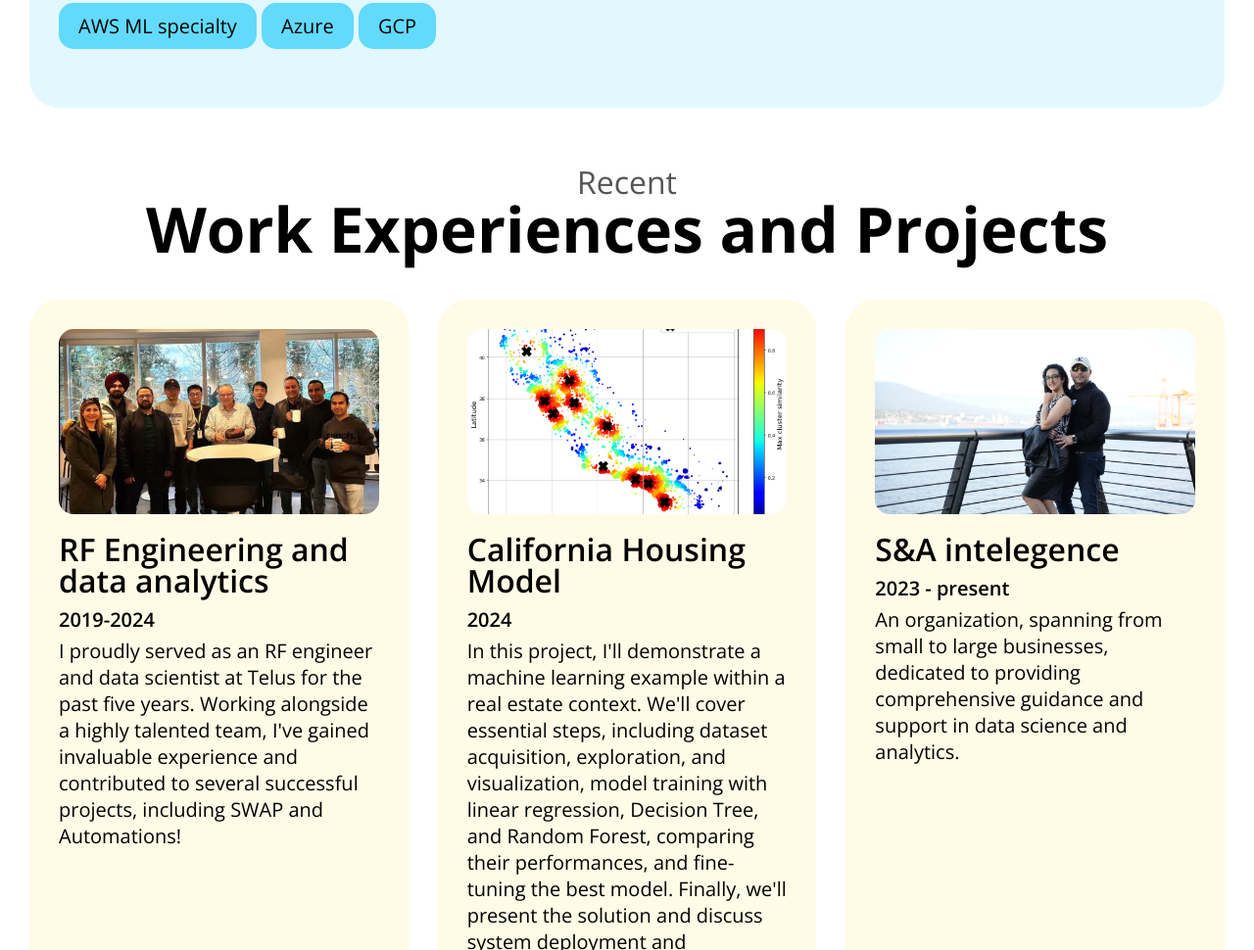
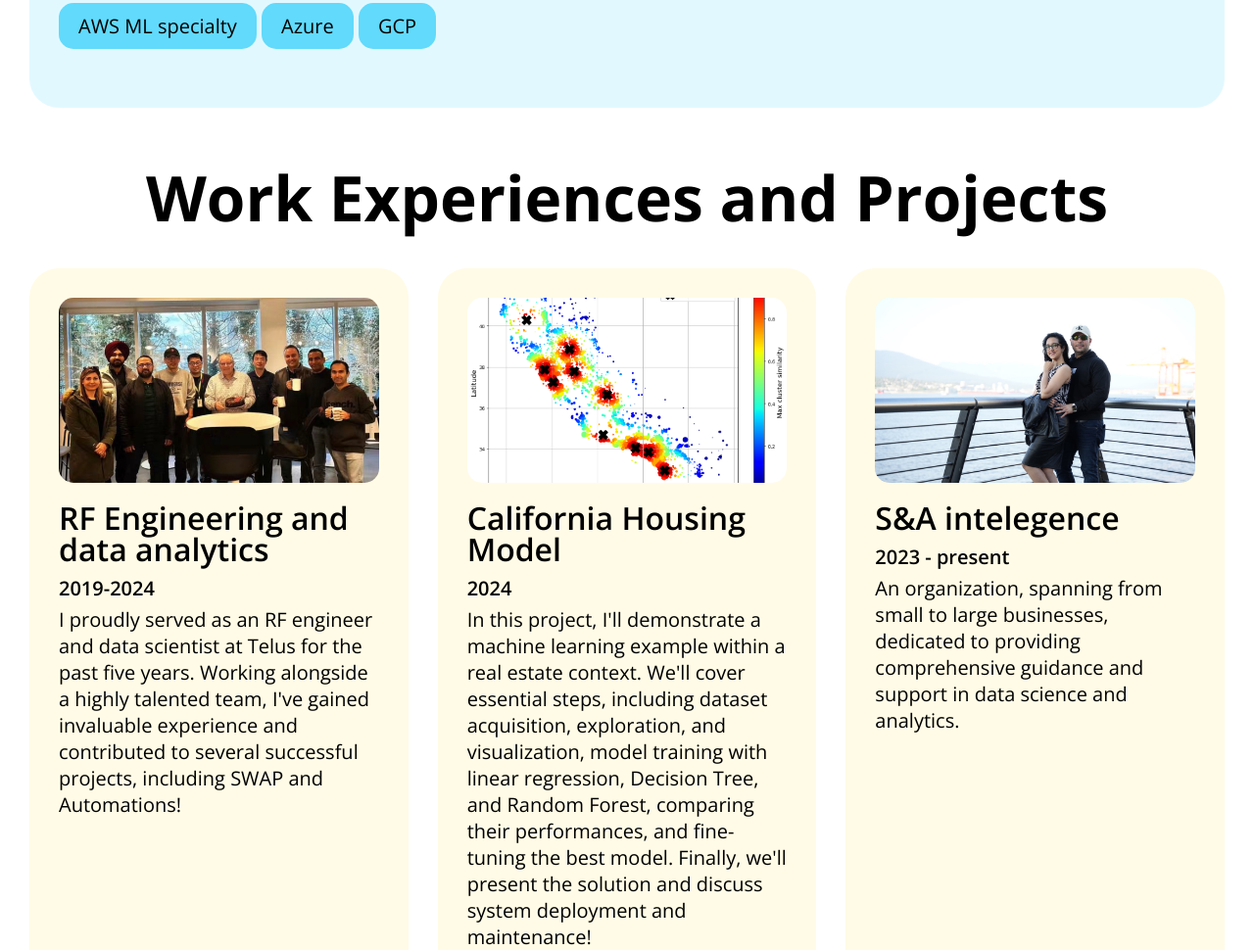
Before and after one commit to hsabaghpour/My_Portfolio, a plain HTML site: page index.html in a window 1280 px wide. Shown: the part 1763-2733 px from the top of the page at 98% size. Drawn offline with nearby package versions, Linux system fonts and the light colour scheme.

```diff
--- a/index.html
+++ b/index.html
@@ -194,11 +194,10 @@
           </div>
         </div>
       </section>
-      <section class="work-experience container">
-        <h2>
-          <small>Recent</small>
-          Work Experiences and Projects
-        </h2>
+      <section id="work-experience" class="work-experience container">
+      <h2>
+        Work Experiences and Projects
+      </h2>
         <div class="jobs">
           <article>
             <figure>
```
